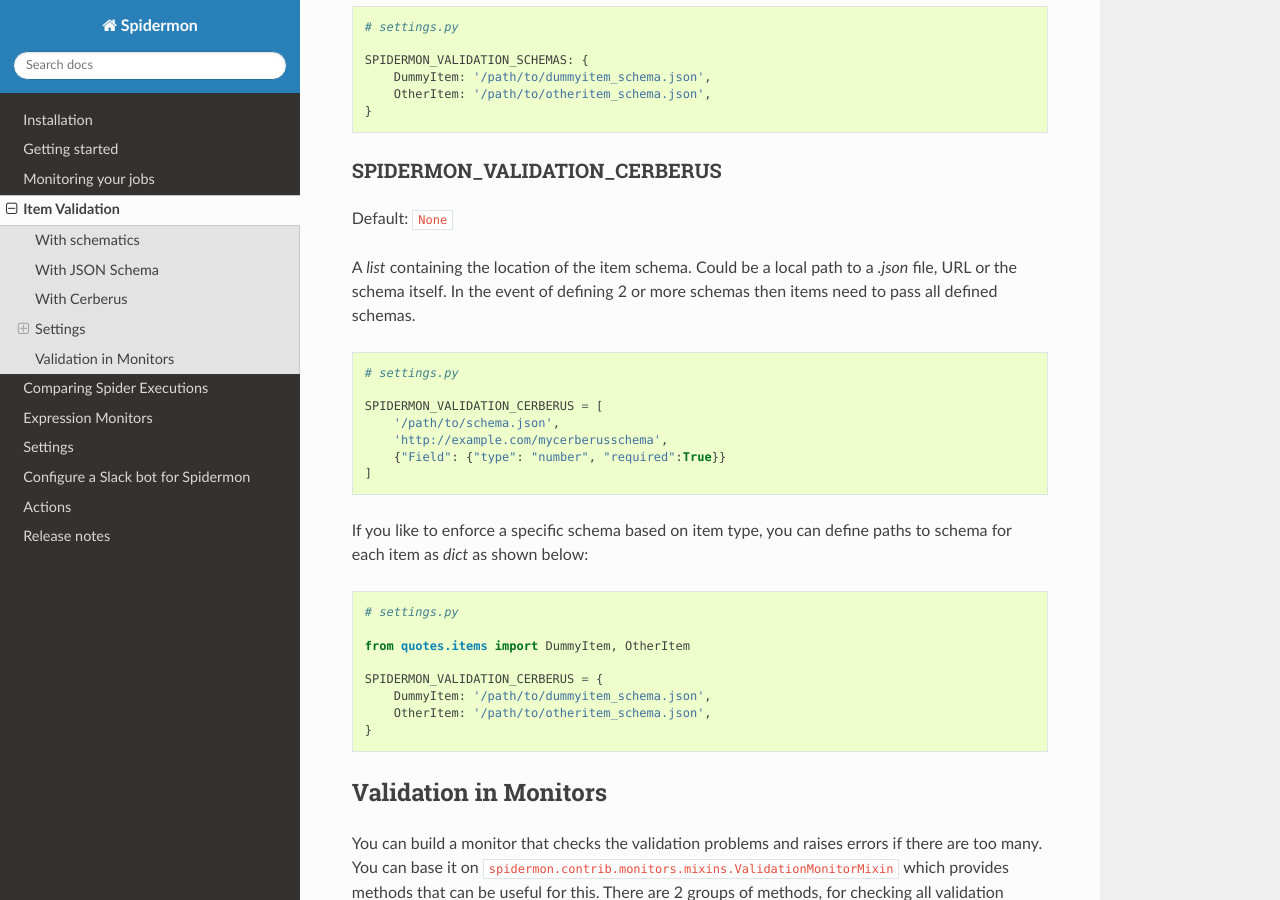
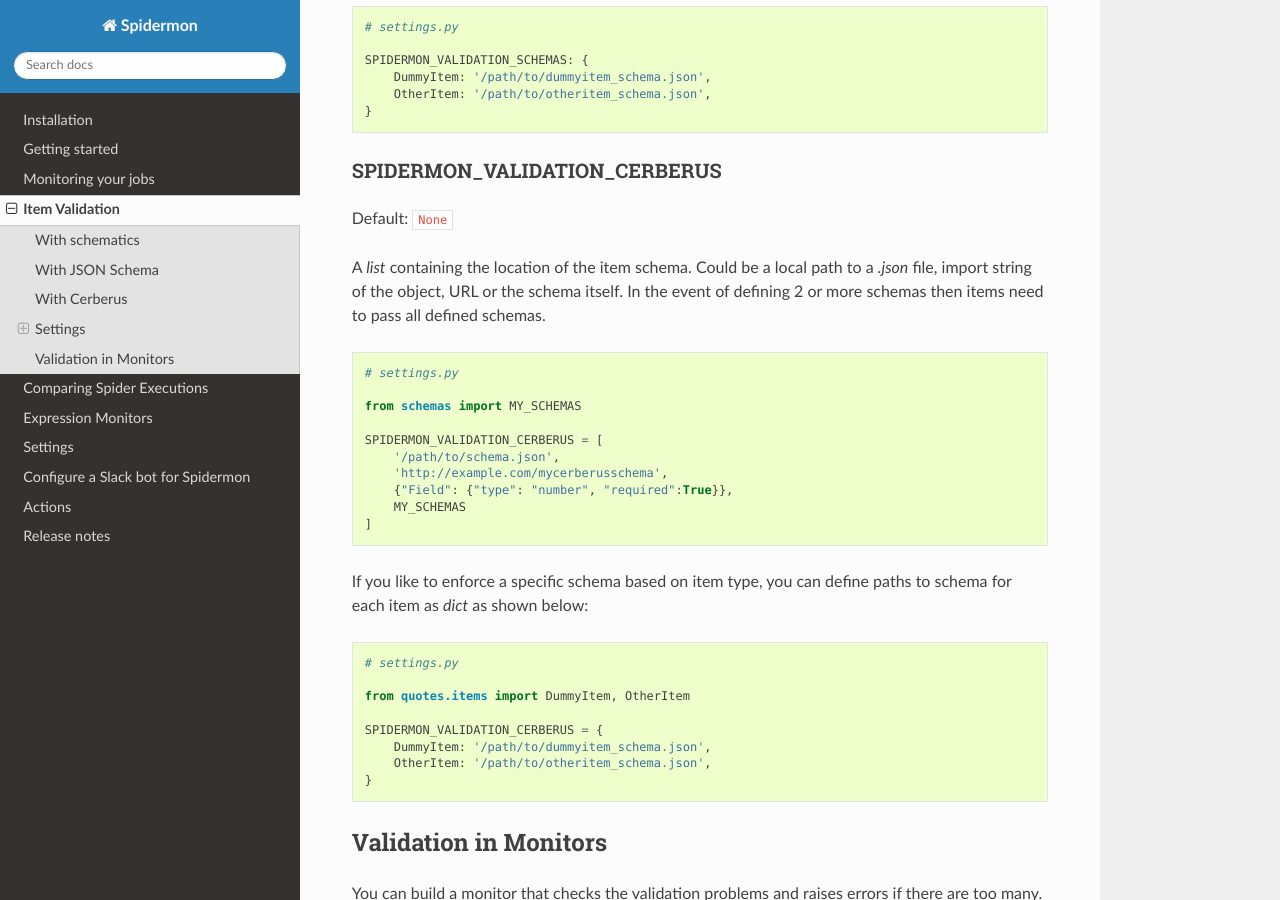
Before and after one commit to scrapinghub/spidermon, a Sphinx documentation site: the page built from docs/source/item-validation.rst, in a window 1280 px wide and 900 px high, scrolled down 4008 px. Built offline with Sphinx 7.4.7 and the Read the Docs theme 2.0.0, drawn with Linux system fonts in a browser that asks for light colours.

Commit message:
Add schemas as import string docs
Signed-off-by: Vipul Gupta (@vipulgupta2048) <vipulgupta2048@gmail.com>

```diff
--- a/docs/source/item-validation.rst
+++ b/docs/source/item-validation.rst
@@ -229,17 +229,20 @@
 Default: ``None``
 
 A `list` containing the location of the item schema. Could be a local path
-to a `.json` file, URL or the schema itself. In the event of defining 2 or
-more schemas then items need to pass all defined schemas.
+to a `.json` file, import string of the object, URL or the schema itself. In the
+event of defining 2 or more schemas then items need to pass all defined schemas.
 
 .. code-block:: python
 
     # settings.py
 
+    from schemas import MY_SCHEMAS
+
     SPIDERMON_VALIDATION_CERBERUS = [
         '/path/to/schema.json',
         'http://example.com/mycerberusschema',
-        {"Field": {"type": "number", "required":True}}
+        {"Field": {"type": "number", "required":True}},
+        MY_SCHEMAS
     ]
 
 If you like to enforce a specific schema based on item type, you can define paths to schema for each item as `dict` as shown below:
```
